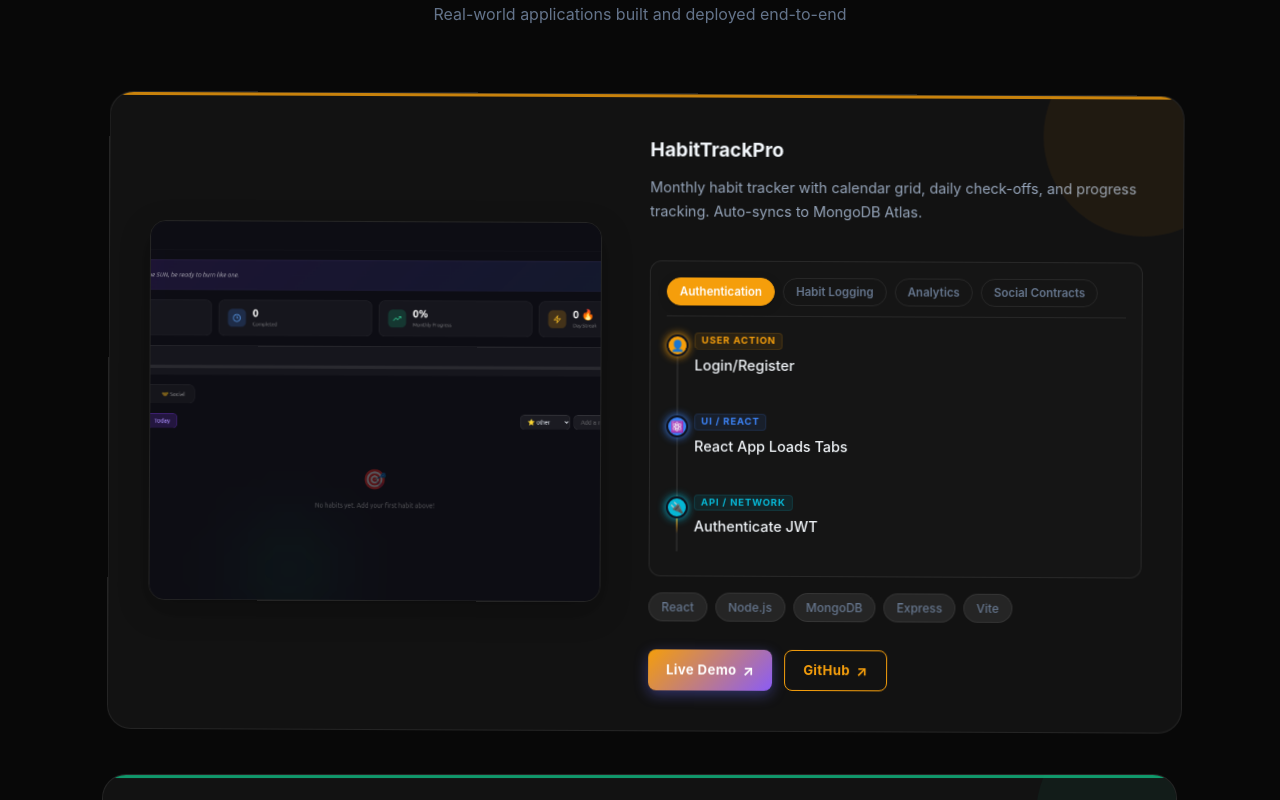
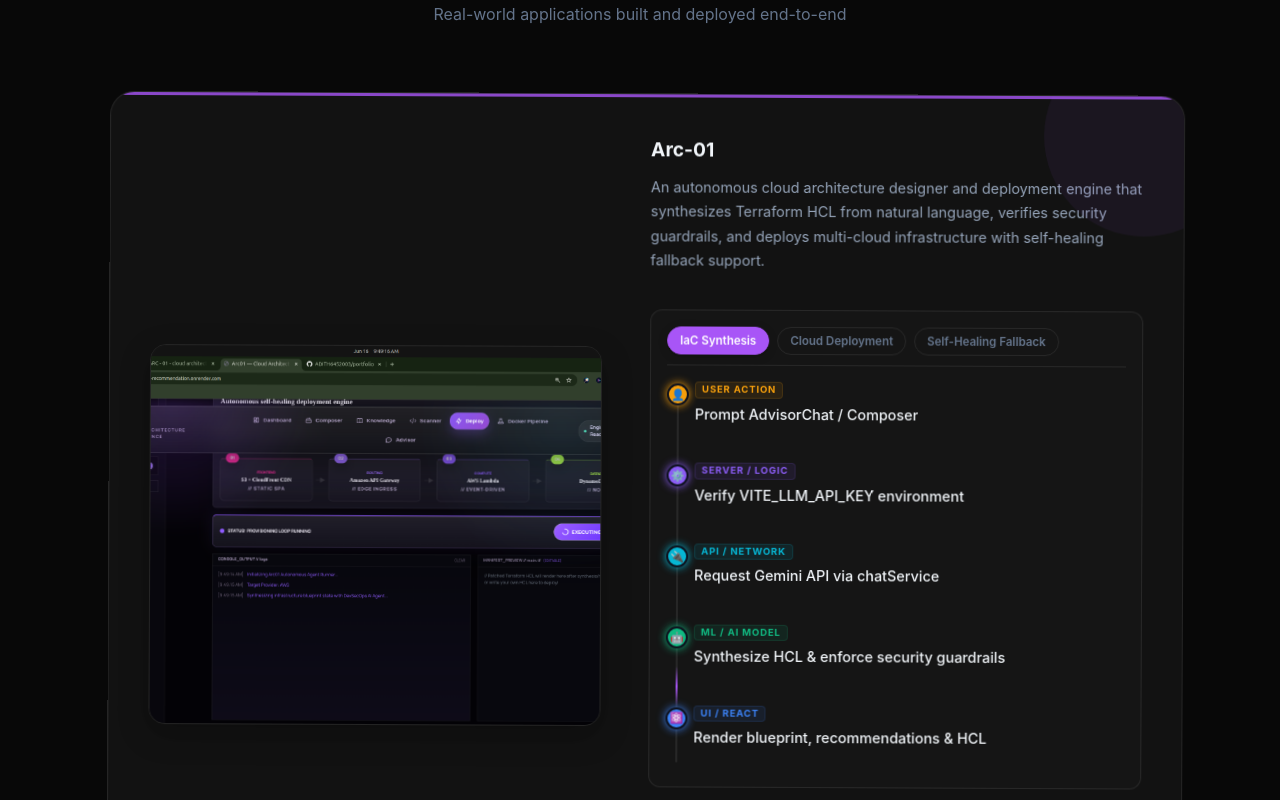
Before and after one commit to ADITH6452003/portfolio, a React (Vite) app: page / in a window 1280 px wide. Shown: the part 3360-4160 px from the top of the page. Built offline with nearby package versions, Linux system fonts and the light colour scheme; no server answers.

Commit message:
added new project Arc-01 in the portfolio

```diff
--- a/src/App.jsx
+++ b/src/App.jsx
@@ -10,6 +10,7 @@
 import leavemanagementImg from './assets/leave management system .png'
 import edunetImg from './assets/edunet.png'
 import bloggergoImg from './assets/bloggergo.png'
+import arc01Img from './assets/image.png'
 
 // ── EmailJS config ── replace these with your actual values from emailjs.com
 const EJS_SERVICE  = 'service_iwrvkhd'
@@ -68,6 +69,45 @@
 ]
 
 const PROJECTS = [
+  {
+    title: 'Arc-01',
+    desc: 'An autonomous cloud architecture designer and deployment engine that synthesizes Terraform HCL from natural language, verifies security guardrails, and deploys multi-cloud infrastructure with self-healing fallback support.',
+    img: arc01Img,
+    flows: [
+      {
+        name: 'IaC Synthesis',
+        steps: [
+          { label: 'Prompt AdvisorChat / Composer', type: 'user' },
+          { label: 'Verify VITE_LLM_API_KEY environment', type: 'server' },
+          { label: 'Request Gemini API via chatService', type: 'api' },
+          { label: 'Synthesize HCL & enforce security guardrails', type: 'ml' },
+          { label: 'Render blueprint, recommendations & HCL', type: 'ui' }
+        ]
+      },
+      {
+        name: 'Cloud Deployment',
+        steps: [
+          { label: 'Trigger AutoDeploy / DockerDeploy flow', type: 'user' },
+          { label: 'AWS/Azure/GCP Provider Adapter mapping', type: 'server' },
+          { label: 'Execute containerized builds via Docker context', type: 'external' },
+          { label: 'Stream real-time terminal output to UI', type: 'ui' }
+        ]
+      },
+      {
+        name: 'Self-Healing Fallback',
+        steps: [
+          { label: 'Detect LLM API key / service failure', type: 'external' },
+          { label: 'Trigger fallback static code generators', type: 'server' },
+          { label: 'Load offline pre-defined blueprints', type: 'db' },
+          { label: 'Render fallback IaC with warning banner', type: 'ui' }
+        ]
+      }
+    ],
+    tags: ['React', 'Node.js', 'Terraform', 'Gemini API', 'Docker', 'Provider Adapters'],
+    color: '#a855f7',
+    live: 'https://arc-01-cloud-architecture-recommendation.onrender.com',
+    repo: 'https://github.com/SECE-24-28/arc1-ta-mlops-project',
+  },
   {
     title: 'HabitTrackPro',
     desc: 'Monthly habit tracker with calendar grid, daily check-offs, and progress tracking. Auto-syncs to MongoDB Atlas.',
```
Also changed, not shown: src/assets/image.png (added).
